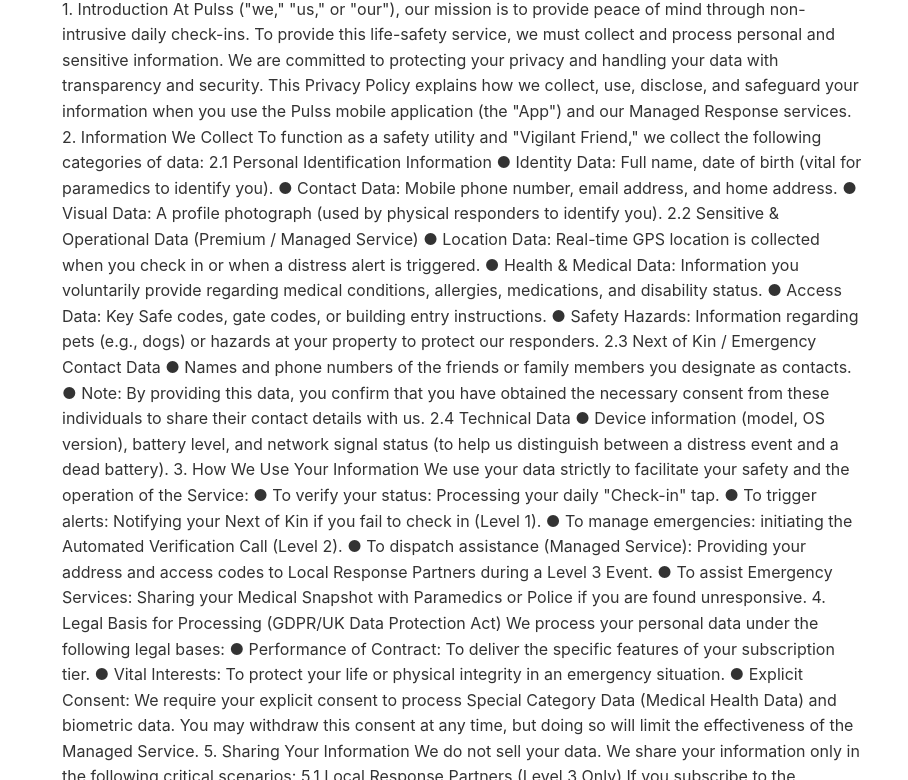
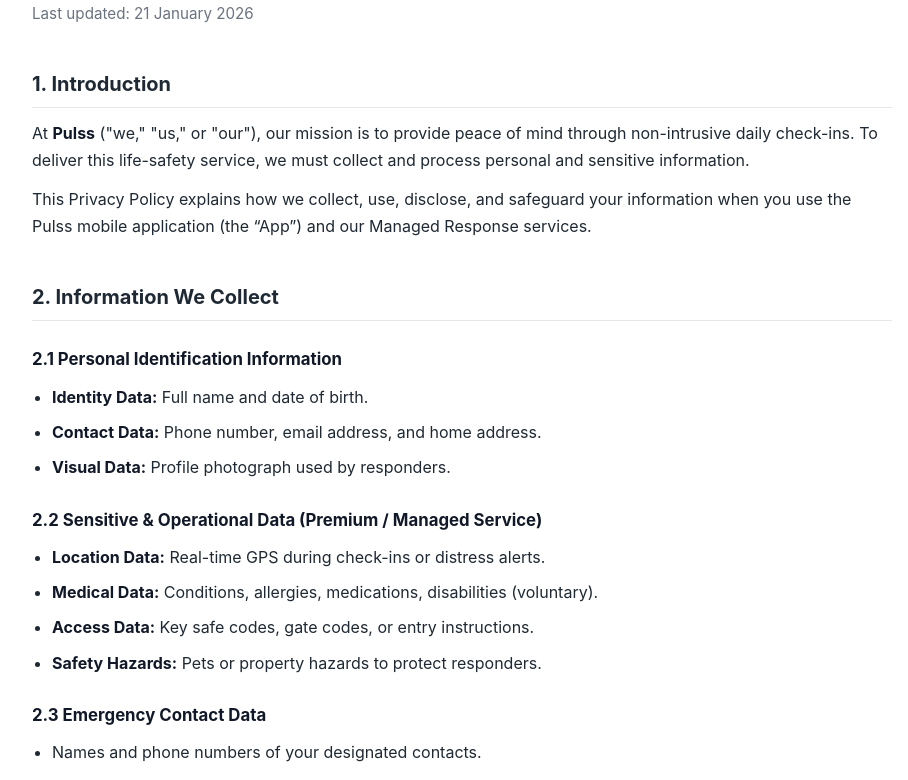
Before and after one commit to PULSS-DIGITAL/PULSS-privacy_policy, a plain HTML site: page index.html in a window 1280 px wide. Shown: the part 171-951 px from the top of the page, without its empty margins (178-1086 px from the left). Drawn offline with Linux system fonts and the light colour scheme.

Commit message:
Update index.html

```diff
--- a/index.html
+++ b/index.html
@@ -1,90 +1,237 @@
 <!DOCTYPE html>
 <html lang="en">
 <head>
-    <meta charset="UTF-8">
-    <meta name="viewport" content="width=device-width, initial-scale=1.0">
-    <title>Privacy Policy - [App Name]</title>
-    <style>
-        body { font-family: -apple-system, BlinkMacSystemFont, "Segoe UI", Roboto, Helvetica, Arial, sans-serif; line-height: 1.6; color: #333; max-width: 800px; margin: 0 auto; padding: 20px; }
-        h1 { border-bottom: 2px solid #eee; padding-bottom: 10px; }
-        h2 { margin-top: 30px; color: #444; }
-        .footer { margin-top: 50px; font-size: 0.9em; color: #777; border-top: 1px solid #eee; padding-top: 20px; }
-    </style>
+  <meta charset="UTF-8" />
+  <meta name="viewport" content="width=device-width, initial-scale=1" />
+  <title>PULSS – Privacy Policy</title>
+
+  <style>
+    :root {
+      --text: #1f2933;
+      --muted: #6b7280;
+      --border: #e5e7eb;
+      --accent: #111827;
+      --bg: #ffffff;
+    }
+
+    body {
+      margin: 0;
+      background: #f9fafb;
+      font-family: -apple-system, BlinkMacSystemFont, "Segoe UI",
+        Roboto, Helvetica, Arial, sans-serif;
+      color: var(--text);
+      line-height: 1.7;
+    }
+
+    .container {
+      max-width: 860px;
+      margin: 40px auto;
+      background: var(--bg);
+      padding: 48px 40px;
+      border-radius: 12px;
+      box-shadow: 0 10px 30px rgba(0, 0, 0, 0.04);
+    }
+
+    h1 {
+      font-size: 2rem;
+      margin-bottom: 8px;
+      letter-spacing: -0.02em;
+    }
+
+    .updated {
+      color: var(--muted);
+      font-size: 0.95rem;
+      margin-bottom: 32px;
+    }
+
+    h2 {
+      font-size: 1.25rem;
+      margin-top: 40px;
+      margin-bottom: 12px;
+      border-bottom: 1px solid var(--border);
+      padding-bottom: 6px;
+    }
+
+    h3 {
+      font-size: 1.05rem;
+      margin-top: 24px;
+      margin-bottom: 6px;
+      color: var(--accent);
+    }
+
+    p {
+      margin: 12px 0;
+    }
+
+    ul {
+      margin: 10px 0 10px 20px;
+      padding: 0;
+    }
+
+    li {
+      margin-bottom: 8px;
+    }
+
+    strong {
+      color: var(--accent);
+    }
+
+    .note {
+      background: #f3f4f6;
+      border-left: 4px solid #9ca3af;
+      padding: 12px 16px;
+      margin: 16px 0;
+      font-size: 0.95rem;
+      color: #374151;
+    }
+
+    .footer {
+      margin-top: 56px;
+      padding-top: 24px;
+      border-top: 1px solid var(--border);
+      font-size: 0.95rem;
+      color: var(--muted);
+    }
+
+    @media (max-width: 600px) {
+      .container {
+        padding: 32px 20px;
+        margin: 20px;
+      }
+    }
+  </style>
 </head>
 <body>
+  <main class="container">
+    <h1>PULSS – Privacy Policy</h1>
+    <div class="updated">Last updated: 21 January 2026</div>
 
-    <h1>PULSS: PRIVACY POLICY</h1>
-    <p>Last updated: 21 January 2026</p>
+    <h2>1. Introduction</h2>
+    <p>
+      At <strong>Pulss</strong> ("we," "us," or "our"), our mission is to provide
+      peace of mind through non-intrusive daily check-ins. To deliver this
+      life-safety service, we must collect and process personal and sensitive
+      information.
+    </p>
+    <p>
+      This Privacy Policy explains how we collect, use, disclose, and safeguard
+      your information when you use the Pulss mobile application (the “App”) and
+      our Managed Response services.
+    </p>
+
+    <h2>2. Information We Collect</h2>
+
+    <h3>2.1 Personal Identification Information</h3>
+    <ul>
+      <li><strong>Identity Data:</strong> Full name and date of birth.</li>
+      <li><strong>Contact Data:</strong> Phone number, email address, and home address.</li>
+      <li><strong>Visual Data:</strong> Profile photograph used by responders.</li>
+    </ul>
+
+    <h3>2.2 Sensitive & Operational Data (Premium / Managed Service)</h3>
+    <ul>
+      <li><strong>Location Data:</strong> Real-time GPS during check-ins or distress alerts.</li>
+      <li><strong>Medical Data:</strong> Conditions, allergies, medications, disabilities (voluntary).</li>
+      <li><strong>Access Data:</strong> Key safe codes, gate codes, or entry instructions.</li>
+      <li><strong>Safety Hazards:</strong> Pets or property hazards to protect responders.</li>
+    </ul>
+
+    <h3>2.3 Emergency Contact Data</h3>
+    <ul>
+      <li>Names and phone numbers of your designated contacts.</li>
+    </ul>
+
+    <div class="note">
+      By providing emergency contact details, you confirm that you have obtained
+      consent from those individuals.
+    </div>
+
+    <h3>2.4 Technical Data</h3>
+    <ul>
+      <li>Device model, OS version, battery level, and network signal status.</li>
+    </ul>
+
+    <h2>3. How We Use Your Information</h2>
+    <ul>
+      <li>Process your daily check-ins.</li>
+      <li>Notify emergency contacts if you fail to check in.</li>
+      <li>Initiate automated verification calls.</li>
+      <li>Dispatch local response partners (Premium service).</li>
+      <li>Assist emergency services during critical incidents.</li>
+    </ul>
+
+    <h2>4. Legal Basis for Processing</h2>
+    <ul>
+      <li><strong>Performance of Contract:</strong> To provide subscribed services.</li>
+      <li><strong>Vital Interests:</strong> To protect life or physical safety.</li>
+      <li><strong>Explicit Consent:</strong> For medical and special category data.</li>
+    </ul>
+
+    <h2>5. Sharing Your Information</h2>
+    <p>We do <strong>not</strong> sell your data.</p>
+
+    <h3>5.1 Local Response Partners</h3>
+    <p>
+      Shared only during a Level 3 dispatch and only with contracted responders.
+    </p>
+
+    <h3>5.2 Emergency Services</h3>
+    <p>
+      Information may be shared with police, fire, or ambulance services in
+      life-threatening situations.
+    </p>
+
+    <h3>5.3 Service Providers</h3>
+    <p>
+      We use trusted providers for infrastructure, messaging, and payments,
+      bound by strict confidentiality agreements.
+    </p>
+
+    <h2>6. Data Retention</h2>
+    <ul>
+      <li><strong>Account Data:</strong> Retained while your account is active.</li>
+      <li><strong>Incident Logs:</strong> Retained for up to 7 years.</li>
+      <li><strong>Deletion:</strong> Non-essential data is deleted upon account closure.</li>
+    </ul>
+
+    <h2>7. Security Measures</h2>
+    <ul>
+      <li>End-to-end encryption (TLS & AES-256).</li>
+      <li>Strict access controls for sensitive data.</li>
+      <li>Role-based visibility during active incidents only.</li>
+    </ul>
+
+    <h2>8. Your Rights</h2>
+    <ul>
+      <li>Access your personal data.</li>
+      <li>Correct inaccurate information.</li>
+      <li>Request deletion (subject to legal obligations).</li>
+      <li>Restrict processing.</li>
+    </ul>
 
     <p>
-1. Introduction
-At Pulss ("we," "us," or "our"), our mission is to provide peace of mind through non-intrusive daily check-ins. To provide this life-safety service, we must collect and process personal and sensitive information. We are committed to protecting your privacy and handling your data with transparency and security.
+      Contact our Data Protection Officer at
+      <strong>privacy@pulss.click</strong>.
+    </p>
 
-This Privacy Policy explains how we collect, use, disclose, and safeguard your information when you use the Pulss mobile application (the "App") and our Managed Response services.
+    <h2>9. Children’s Privacy</h2>
+    <p>
+      Pulss is not intended for direct use by children under 13 without verified
+      parental consent.
+    </p>
 
-2. Information We Collect
-To function as a safety utility and "Vigilant Friend," we collect the following categories of data:
-2.1 Personal Identification Information
-●	Identity Data: Full name, date of birth (vital for paramedics to identify you).
-●	Contact Data: Mobile phone number, email address, and home address.
-●	Visual Data: A profile photograph (used by physical responders to identify you).
-2.2 Sensitive & Operational Data (Premium / Managed Service)
-●	Location Data: Real-time GPS location is collected when you check in or when a distress alert is triggered.
-●	Health & Medical Data: Information you voluntarily provide regarding medical conditions, allergies, medications, and disability status.
-●	Access Data: Key Safe codes, gate codes, or building entry instructions.
-●	Safety Hazards: Information regarding pets (e.g., dogs) or hazards at your property to protect our responders.
-2.3 Next of Kin / Emergency Contact Data
-●	Names and phone numbers of the friends or family members you designate as contacts.
-●	Note: By providing this data, you confirm that you have obtained the necessary consent from these individuals to share their contact details with us.
-2.4 Technical Data
-●	Device information (model, OS version), battery level, and network signal status (to help us distinguish between a distress event and a dead battery).
-3. How We Use Your Information
-We use your data strictly to facilitate your safety and the operation of the Service:
-●	To verify your status: Processing your daily "Check-in" tap.
-●	To trigger alerts: Notifying your Next of Kin if you fail to check in (Level 1).
-●	To manage emergencies: initiating the Automated Verification Call (Level 2).
-●	To dispatch assistance (Managed Service): Providing your address and access codes to Local Response Partners during a Level 3 Event.
-●	To assist Emergency Services: Sharing your Medical Snapshot with Paramedics or Police if you are found unresponsive.
-4. Legal Basis for Processing (GDPR/UK Data Protection Act)
-We process your personal data under the following legal bases:
-●	Performance of Contract: To deliver the specific features of your subscription tier.
-●	Vital Interests: To protect your life or physical integrity in an emergency situation.
-●	Explicit Consent: We require your explicit consent to process Special Category Data (Medical Health Data) and biometric data. You may withdraw this consent at any time, but doing so will limit the effectiveness of the Managed Service.
-5. Sharing Your Information
-We do not sell your data. We share your information only in the following critical scenarios:
-5.1 Local Response Partners (Level 3 Only)
-If you subscribe to the Premium Managed Service, we share your Name, Address, Photo, and Access Codes with our contracted security or care response partners only when a Level 3 Dispatch is triggered.
-5.2 Emergency Services
-We may share your location, medical data, and access codes with Police, Fire, or Ambulance services if we believe there is an imminent threat to life or safety.
-5.3 Third-Party Service Providers
-We use trusted third parties to run our infrastructure (e.g., Cloud Hosting, SMS/Telephony providers like Twilio, and Payment Processors). These parties are bound by strict data confidentiality agreements.
-6. Data Retention
-●	General Account Data: Retained as long as your account is active.
-●	Incident Logs: Records of Level 2 and Level 3 events (including voice recordings of automated calls) are retained for [7 years] for legal liability and audit purposes.
-●	Deletion: Upon closing your account, non-essential data is deleted immediately. Incident logs may be archived securely for the statutory limitation period.
-7. Security of Your Data
-We employ industry-standard security measures, including:
-●	Encryption: All data is encrypted in transit (SSL/TLS) and at rest (AES-256).
-●	Access Control: Access to Key Safe codes and Medical Data is restricted. In our Command Centre, agents can only view this data when a specific "Red Alert" ticket is active.
-8. Your Rights
-Depending on your jurisdiction, you have the right to:
-●	Access: Request a copy of the personal data we hold about you.
-●	Rectification: Correct inaccurate or incomplete data.
-●	Erasure: Request deletion of your data (subject to our legal retention obligations).
-●	Restriction: Request that we restrict the processing of your data.
+    <h2>10. Policy Updates</h2>
+    <p>
+      We may update this policy and will notify users of material changes via
+      email or in-app notice.
+    </p>
 
-To exercise these rights, please contact our Data Protection Officer at privacy@pulss.click.
-
-9. Children's Privacy
-While Pulss can be used by parents to monitor children, the App is not intended for direct use by children under the age of 13 without parental consent. We do not knowingly collect PII from children under 13 without verified parental consent.
-10. Updates to This Policy
-We may update this Privacy Policy from time to time. We will notify you of any material changes via an in-app notification or email.
-________________________________________Contact Us
-If you have questions about this Privacy Policy, please contact us at:
-Pulss Ltd.
-71-75 Shelton street, London,
-United Kingdom, WC2H 9JQ
-support@pulss.click
-</p>
+    <div class="footer">
+      <strong>Pulss Ltd.</strong><br />
+      71–75 Shelton Street, London<br />
+      United Kingdom, WC2H 9JQ<br /><br />
+      support@pulss.click
+    </div>
+  </main>
 </body>
 </html>
```
